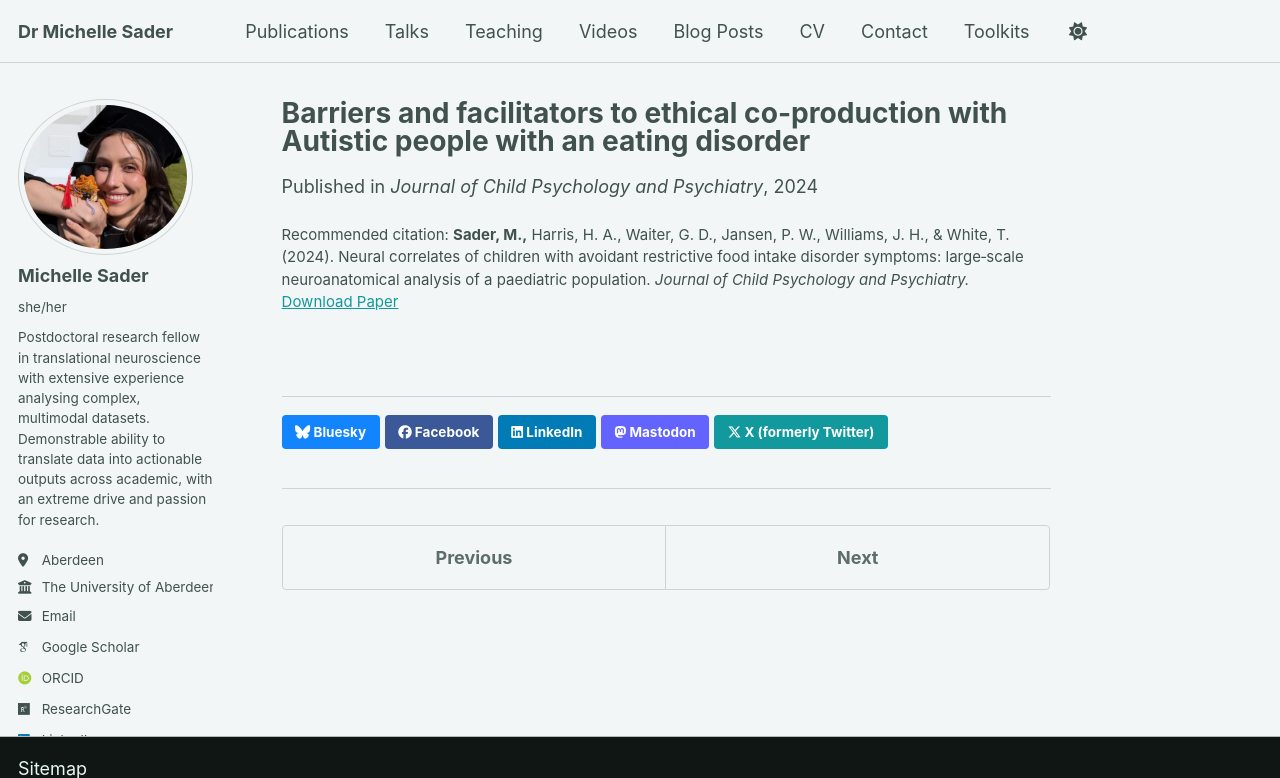
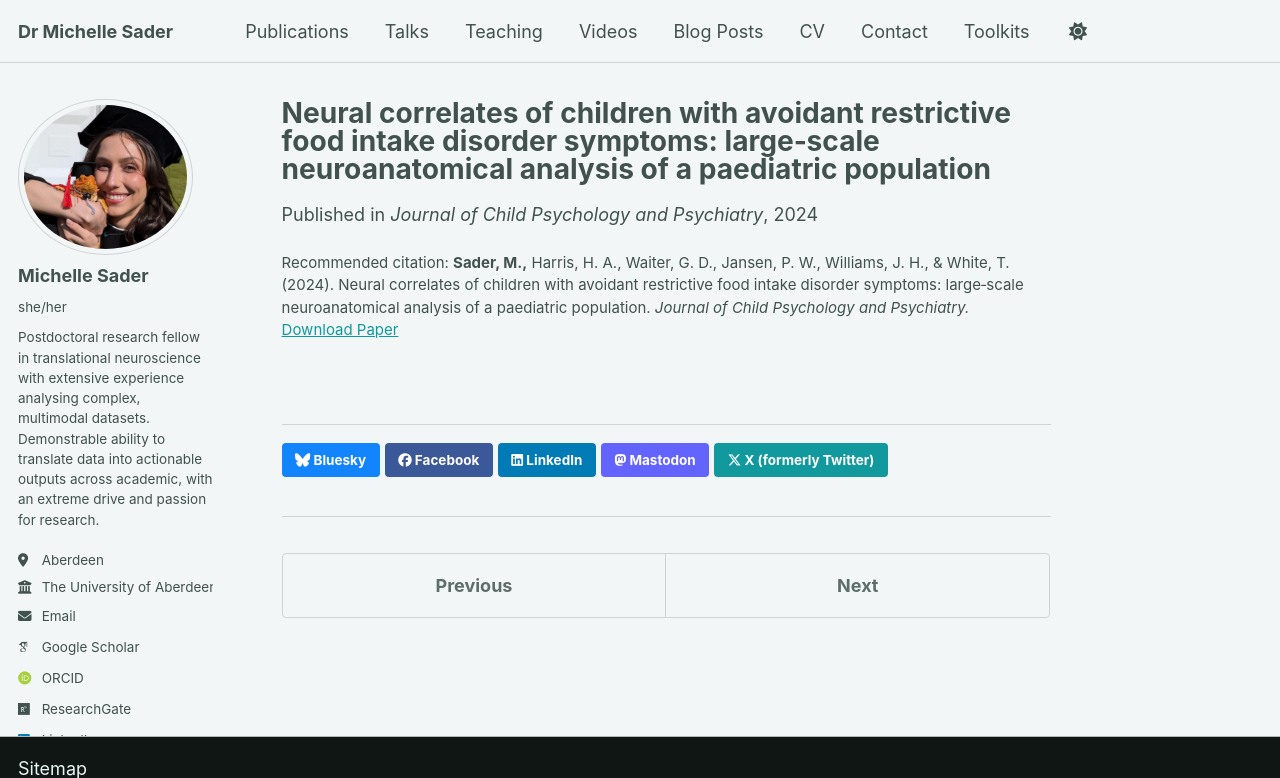
Before and after one commit to sadermichelle/sadermichelle.github.io, a Jekyll site: the page built from _publications/2024-12-02-paper-title-number-7.md, in a window 1280 px wide, cut to the strip 0-778 px from the top of the page. Built offline with Jekyll 4.4.1, drawn with Linux system fonts in a browser that asks for light colours; some web fonts are replaced; a script bundle is joined from its source files by our own code; library files that are not in the unit come from our copies.

Commit message:
Update 2024-12-02-paper-title-number-7.md

```diff
--- a/_publications/2024-12-02-paper-title-number-7.md
+++ b/_publications/2024-12-02-paper-title-number-7.md
@@ -1,5 +1,5 @@
 ---
-title: 'Barriers and facilitators to ethical co-production with Autistic people with an eating disorder'
+title: 'Neural correlates of children with avoidant restrictive food intake disorder symptoms: large‐scale neuroanatomical analysis of a paediatric population'
 collection: publications
 category: manuscripts
 permalink: /publication/2024-12-02-paper-title-number-7
```
